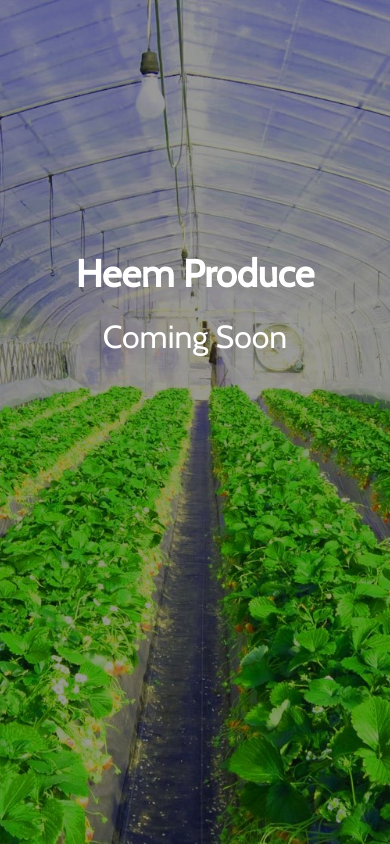
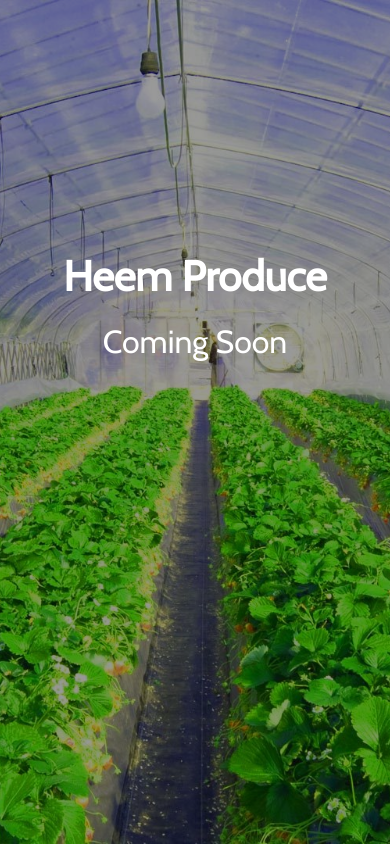
Before and after one commit to mmontaldo/heemproduce, a plain HTML site: page index.html in a window 390 px wide. Drawn offline with nearby package versions, Linux system fonts and the light colour scheme.

Commit message:
Increase title font size on mobile

```diff
--- a/styles.scss
+++ b/styles.scss
@@ -74,7 +74,7 @@ body {
 }
 .title {
   color: #fff;
-  font-size: 38px;
+  font-size: 42px;
   margin-bottom: 20px;
   @include target(2) {
     font-size: 72px;
```
Also changed, not shown: styles.css.
